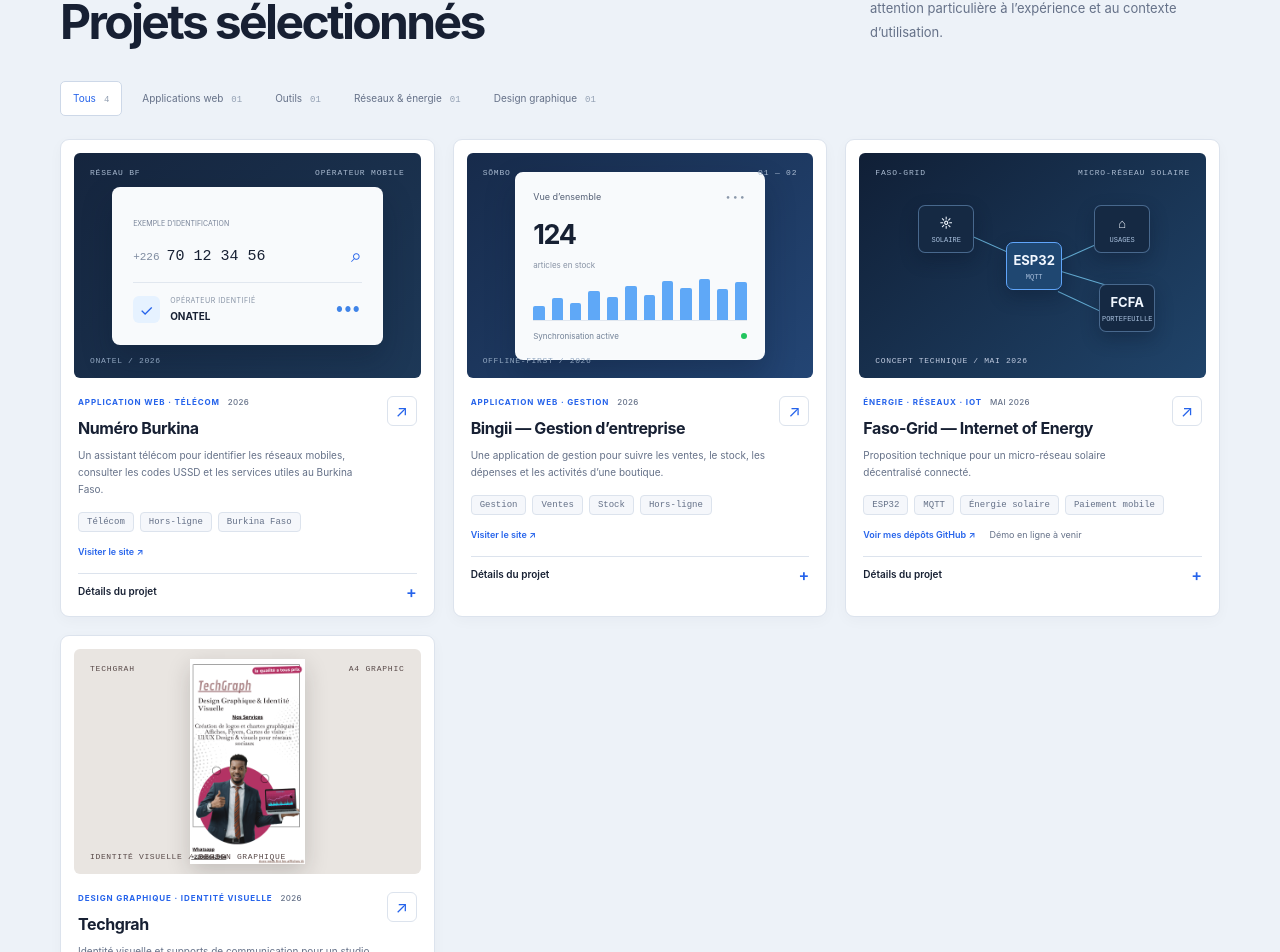
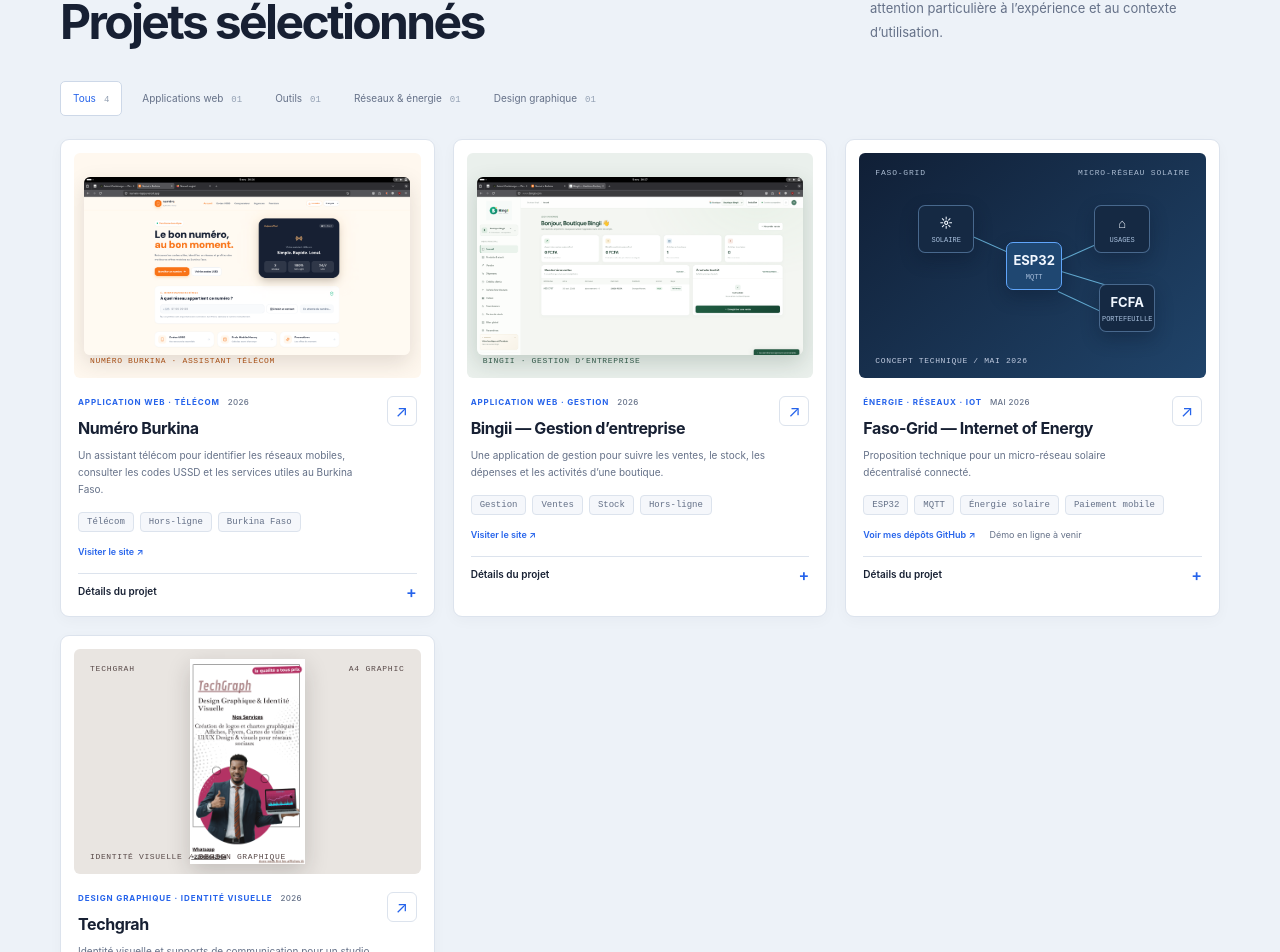
Before and after one commit to Anicetthec/Portefolio-AnicetOued, a React (Vite) app: page / in a window 1280 px wide. Shown: the part 1400-2352 px from the top of the page. Built offline with nearby package versions, Linux system fonts and the light colour scheme.

Commit message:
Ajouter les captures de Bingii et Numéro Burkina

```diff
--- a/src/App.jsx
+++ b/src/App.jsx
@@ -27,7 +27,7 @@ const projects = [
       tags: ["Télécom", "PWA", "Burkina Faso"],
     },
     tags: ["Télécom", "Hors-ligne", "Burkina Faso"],
-    art: "telecom",
+    art: "numero",
   },
   {
     id: "bingii",
@@ -54,7 +54,7 @@ const projects = [
       tags: ["Gestion", "Ventes", "Stock", "Hors-ligne"],
     },
     tags: ["Gestion", "Ventes", "Stock", "Hors-ligne"],
-    art: "sombo",
+    art: "bingii",
   },
   {
     id: "faso-grid",
@@ -523,10 +523,30 @@ function DoroArt({ t }) {
   );
 }
 
+function BingiiArt() {
+  return (
+    <div className="project-art bingii-art">
+      <img className="bingii-dashboard" src="/assets/bingii-dashboard.png" alt="Capture du tableau de bord Bingii de gestion d’entreprise" />
+      <span className="art-caption">BINGII · GESTION D’ENTREPRISE</span>
+    </div>
+  );
+}
+
+function NumeroArt() {
+  return (
+    <div className="project-art numero-art">
+      <img className="numero-dashboard" src="/assets/numero-burkina.png" alt="Capture de l’accueil de l’application Numéro Burkina" />
+      <span className="art-caption">NUMÉRO BURKINA · ASSISTANT TÉLÉCOM</span>
+    </div>
+  );
+}
+
 function ProjectCard({ project, language, t }) {
   const [detailsOpen, setDetailsOpen] = useState(false);
   const artComponents = {
     sombo: <SomboArt t={t} />,
+    bingii: <BingiiArt />,
+    numero: <NumeroArt />,
     telecom: <TelecomArt t={t} />,
     grid: <GridArt t={t} />,
     micro: <MicroWorkArt t={t} />,
--- a/styles.css
+++ b/styles.css
@@ -369,3 +369,9 @@ body.dark-theme .empty-projects-mark { background: #202f47; }
 .doro-art .art-topline { color: #574847; z-index: 1; }
 .doro-art .art-caption { color: #574847; z-index: 1; }
 .techgrah-artwork { height: 100%; max-height: 205px; width: auto; max-width: 42%; object-fit: contain; box-shadow: 0 8px 22px #211b1b30; }
+.bingii-art { background: #eaf0ec; }
+.bingii-dashboard { width: 94%; height: 79%; object-fit: cover; object-position: center top; border-radius: 6px; box-shadow: 0 8px 22px #1c392530; }
+.bingii-art .art-caption { z-index: 1; color: #315848; }
+.numero-art { background: #fff8ef; }
+.numero-dashboard { width: 94%; height: 79%; object-fit: cover; object-position: center top; border-radius: 6px; box-shadow: 0 8px 22px #352c2025; }
+.numero-art .art-caption { z-index: 1; color: #a54d13; }
```
Also changed, not shown: public/assets/bingii-dashboard.png (added), public/assets/numero-burkina.png (added).
